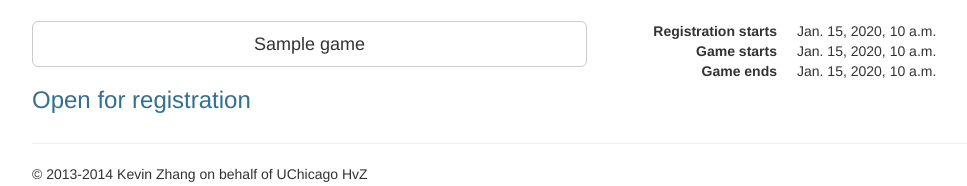
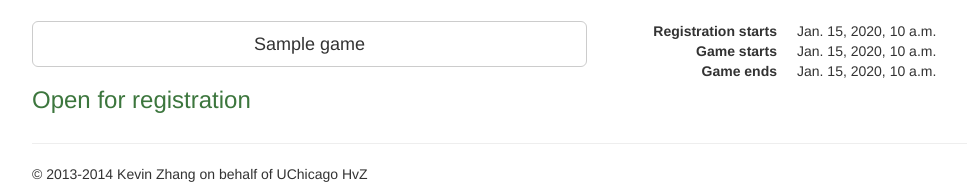
Before and after one commit to kz26/uchicago-hvz, a Django app: template uchicagohvz/templates/game/list.html in a window 1280 px wide. Shown: the part 204-390 px from the top of the page, without its empty margins (38-1005 px from the left). Run offline with Django 3.2, Linux system fonts and the light colour scheme; the template is opened without the code that fills it: most values are stand-ins (such as "Sample title", 1, 10 or a date in 2020); some libraries are stand-ins or nearby versions.

Commit message:
Tweak template

```diff
--- a/uchicagohvz/templates/game/list.html
+++ b/uchicagohvz/templates/game/list.html
@@ -9,7 +9,7 @@
 		<h2><a class="btn btn-default btn-lg btn-block" href="{% url 'game|show' pk=game.pk %}">{{ game.name }}</a></h2>
 		<h3>
 			{% if game.status == "registration" %}
-			<span class="text-info">Open for registration</span>
+			<span class="text-success">Open for registration</span>
 			{% elif game.status == "in_progress" %}
 			<span class="text-success">LIVE</span>
 			{% elif game.status == "finished" %}
```
